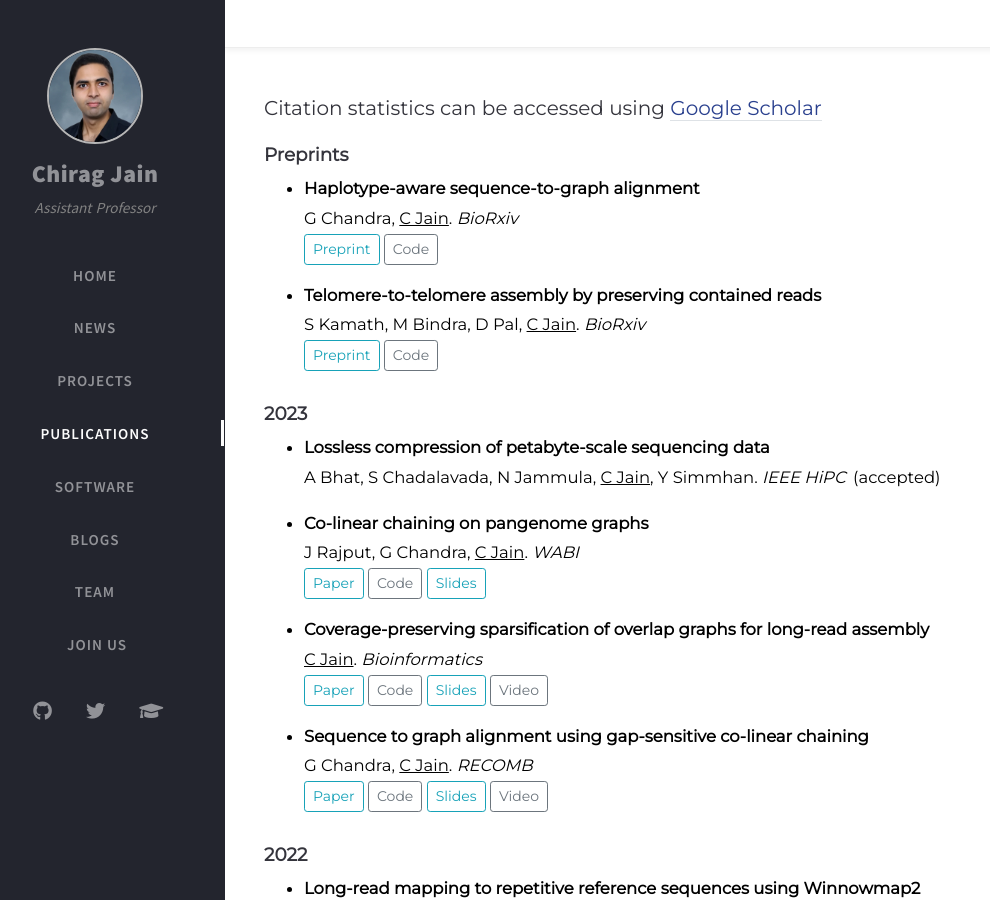
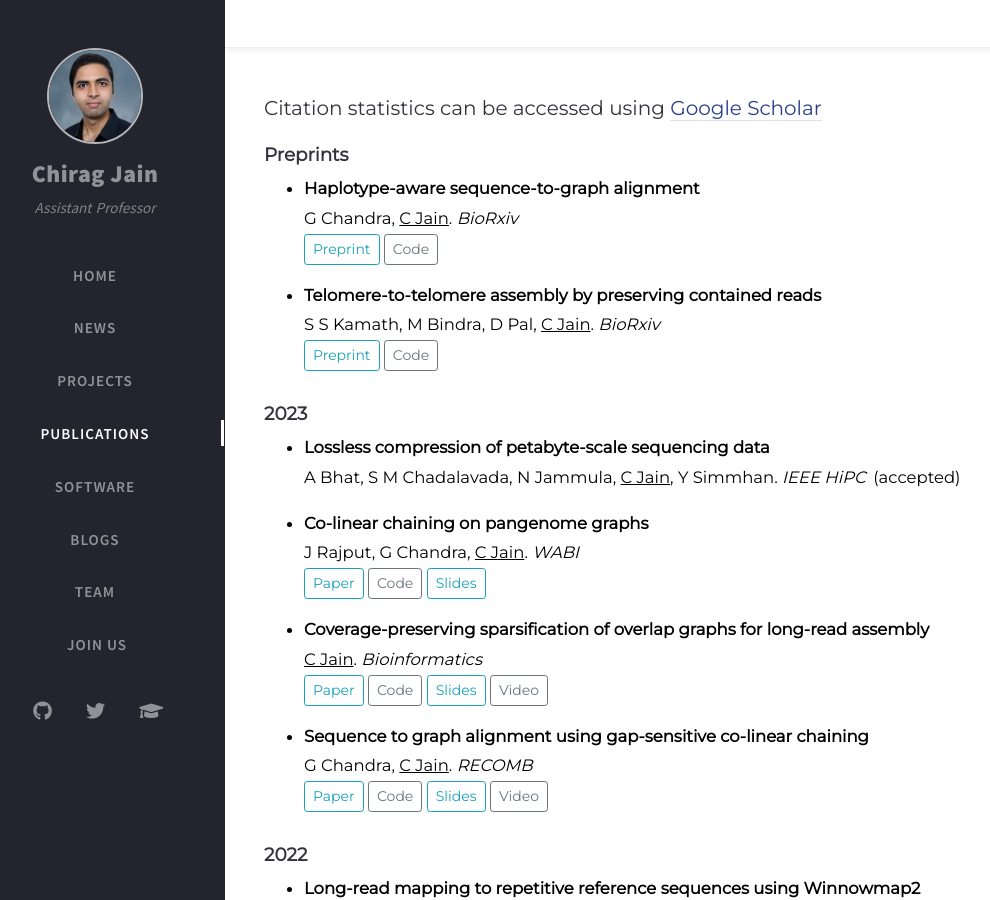
Before and after one commit to at-cg/at-cg.github.io, a Jekyll site: the page built from tabs/publications.md, in a window 1280 px wide and 900 px high. Shown: the whole window, without its empty margins (35-1025 px from the left). Built offline with Jekyll 4.4.1, drawn with Linux system fonts in a browser that asks for light colours; nearby versions of some CDN libraries; comment, search, counter and statistics services are not loaded.

```diff
--- a/tabs/publications.md
+++ b/tabs/publications.md
@@ -31,7 +31,7 @@ G Chandra, <u>C Jain</u>. _BioRxiv_
 </button>
 
 * **Telomere-to-telomere assembly by preserving contained reads** <br>
-S Kamath, M Bindra, D Pal, <u>C Jain</u>. _BioRxiv_
+S S Kamath, M Bindra, D Pal, <u>C Jain</u>. _BioRxiv_
 <br>
 <button type="button" class="btn btn-outline-info btn-sm">
 <a href="https://doi.org/10.1101/2023.11.07.565066" style="all: unset; color: inherit">Preprint</a>
@@ -44,7 +44,7 @@ S Kamath, M Bindra, D Pal, <u>C Jain</u>. _BioRxiv_
 #### **2023**
 
 * **Lossless compression of petabyte-scale sequencing data** <br>
-A Bhat, S Chadalavada, N Jammula, <u>C Jain</u>, Y Simmhan. _IEEE HiPC_ (accepted)
+A Bhat, S M Chadalavada, N Jammula, <u>C Jain</u>, Y Simmhan. _IEEE HiPC_ (accepted)
 
 * **Co-linear chaining on pangenome graphs** <br>
 J Rajput, G Chandra, <u>C Jain</u>. _WABI_
```
